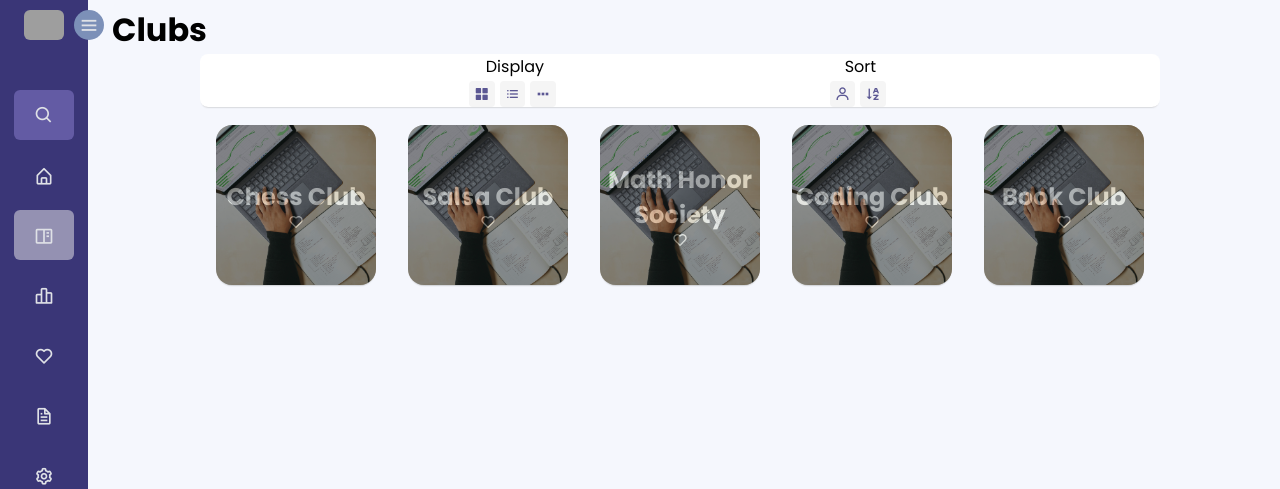
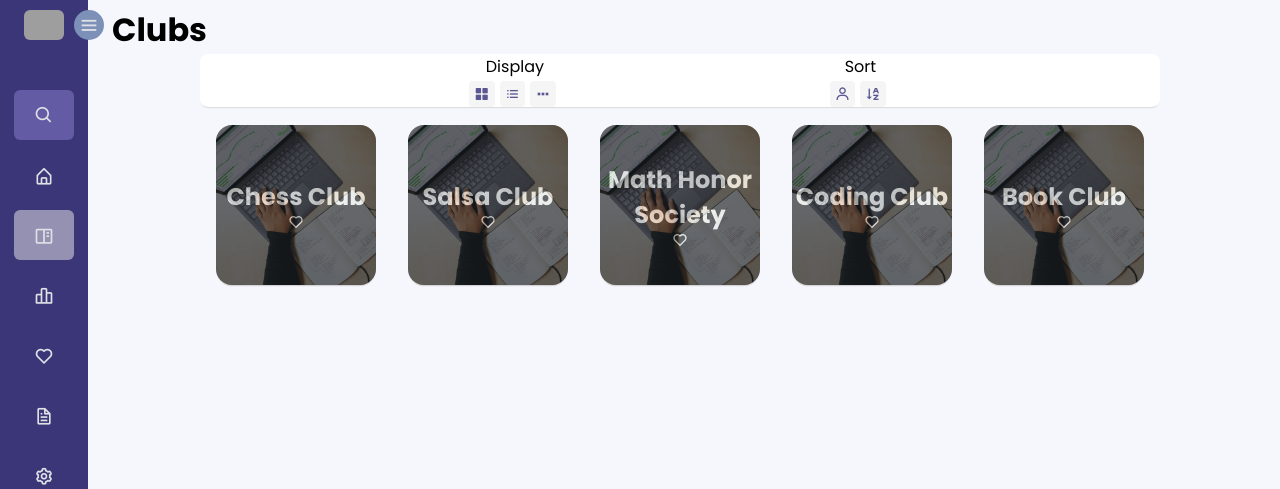
Before and after one commit to cibarbia05/TERRA-Club_Management, a Django app: page /management/all_clubs in a window 1280 px wide. Shown: the top 489 px of the page. Run offline with Django 4.2, Linux system fonts and the light colour scheme; data comes from the database, SQL or seed files in the repository; grey boxes are pictures that could not be loaded.

Commit message:
Update opacity style for clubs images

```diff
--- a/management/static/management/styles/all-clubs.css
+++ b/management/static/management/styles/all-clubs.css
@@ -19,7 +19,6 @@ a {
   margin-top: 2px;
 
 }
-
 .club-list-manager a[title]:hover::after {
   font-size:0.6rem;
   content: attr(title);
@@ -92,8 +91,6 @@ td{
 .club-ul{
     list-style-type: none;
 }
-
-/**/
 .club-list-list-display-table {
     border-collapse: collapse;
     margin: 25px 0;
@@ -110,7 +107,6 @@ td{
 
     border-radius: 0.5rem;
 }
-
 .club-list-list-display-table thead tr {
     text-align: left;
 }
@@ -121,11 +117,9 @@ td{
 .club-list-list-display-table tbody tr {
     border-bottom: 1px solid #dddddd;
 }
-
 .club-list-list-display-table tbody tr:nth-of-type(even) {
     background-color: #f3f3f3;
 }
-
 .club-list-list-display-table tbody tr.active-row {
     font-weight: bold;
     color: #009879;
--- a/management/static/management/styles/base.css
+++ b/management/static/management/styles/base.css
@@ -50,7 +50,7 @@ a{
     align-items: center;
     text-align:center;
     background-color: #1d1e27;
-    opacity:0.4;
+    opacity:0.6;
     color:white;
     height: 10rem;
     width: 15rem;
```
